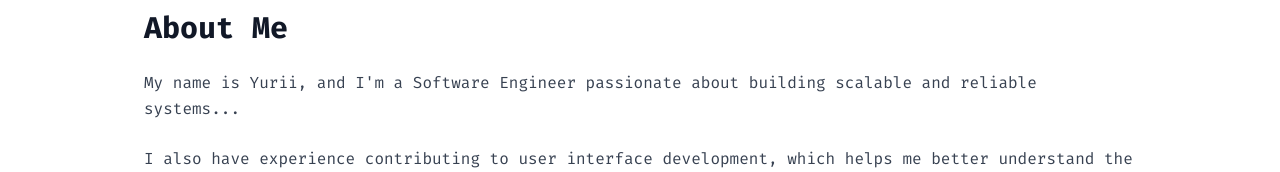
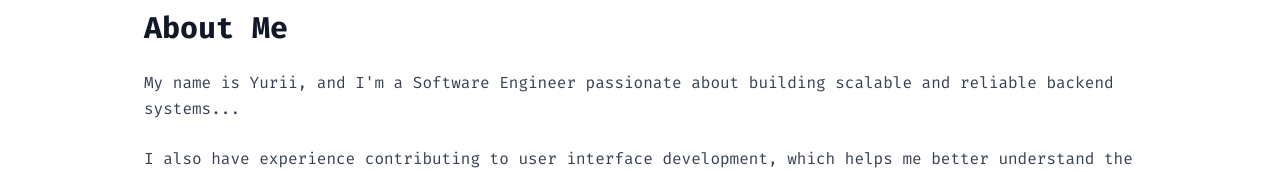
Before and after one commit to yuriisuprun/portfolio, a React (Create React App) app in the folder frontend/: page /about in a window 1280 px wide. Shown: the part 149-321 px from the top of the page. Built offline with nearby package versions, Linux system fonts and the light colour scheme.

Commit message:
Update about text

```diff
--- a/frontend/src/components/About.js
+++ b/frontend/src/components/About.js
@@ -4,7 +4,7 @@ const TEXT = {
     en: {
         title: "About Me",
         description: [
-            "My name is Yurii, and I'm a Software Engineer passionate about building scalable and reliable systems...",
+            "My name is Yurii, and I'm a Software Engineer passionate about building scalable and reliable backend systems...",
             "I also have experience contributing to user interface development, which helps me better understand the full application stack...",
             "Over the years, I’ve contributed to designing and modernizing complex platforms across multiple domains...",
             "I enjoy learning new technologies, solving challenging problems, and collaborating with multicultural teams to deliver high-quality software.",
@@ -13,7 +13,7 @@ const TEXT = {
     it: {
         title: "Chi Sono",
         description: [
-            "Mi chiamo Yurii e sono un Software Engineer appassionato di costruire sistemi scalabili e affidabili...",
+            "Mi chiamo Yurii e sono un Software Engineer appassionato di costruire sistemi backend scalabili e affidabili…",
             "Ho anche esperienza nello sviluppo di interfacce utente, che mi consente di comprendere meglio l’intero stack applicativo...",
             "Nel corso degli anni ho contribuito alla progettazione e alla modernizzazione di piattaforme complesse in diversi settori...",
             "Mi piace imparare nuove tecnologie, risolvere problemi complessi e collaborare con team multiculturali per realizzare software di alta qualità.",
```
